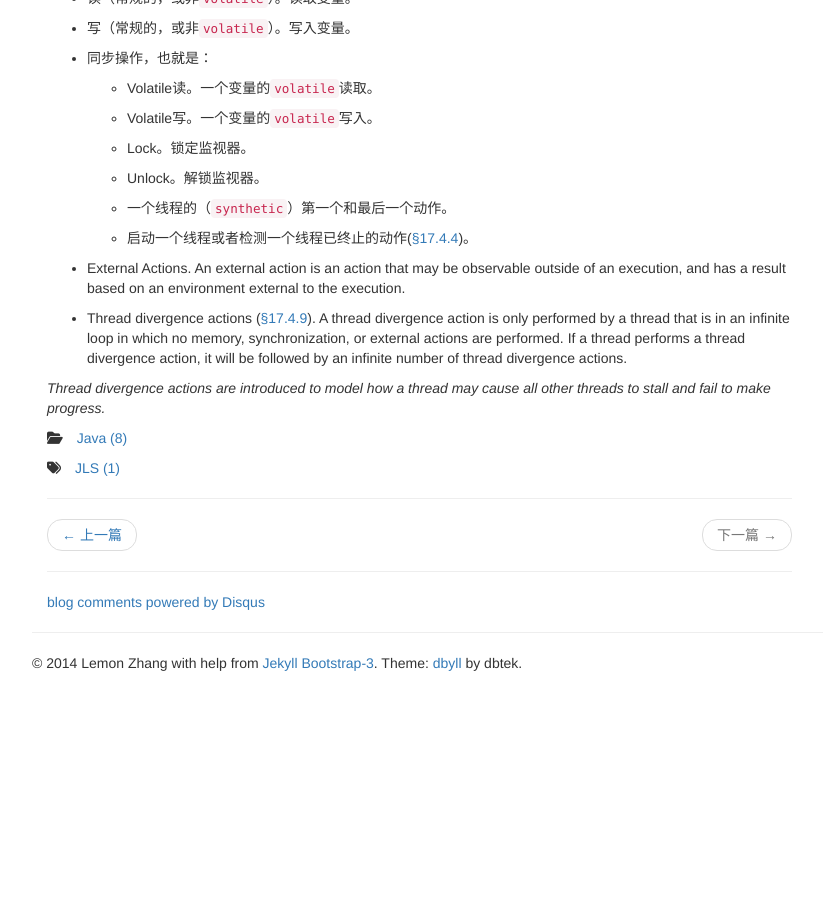
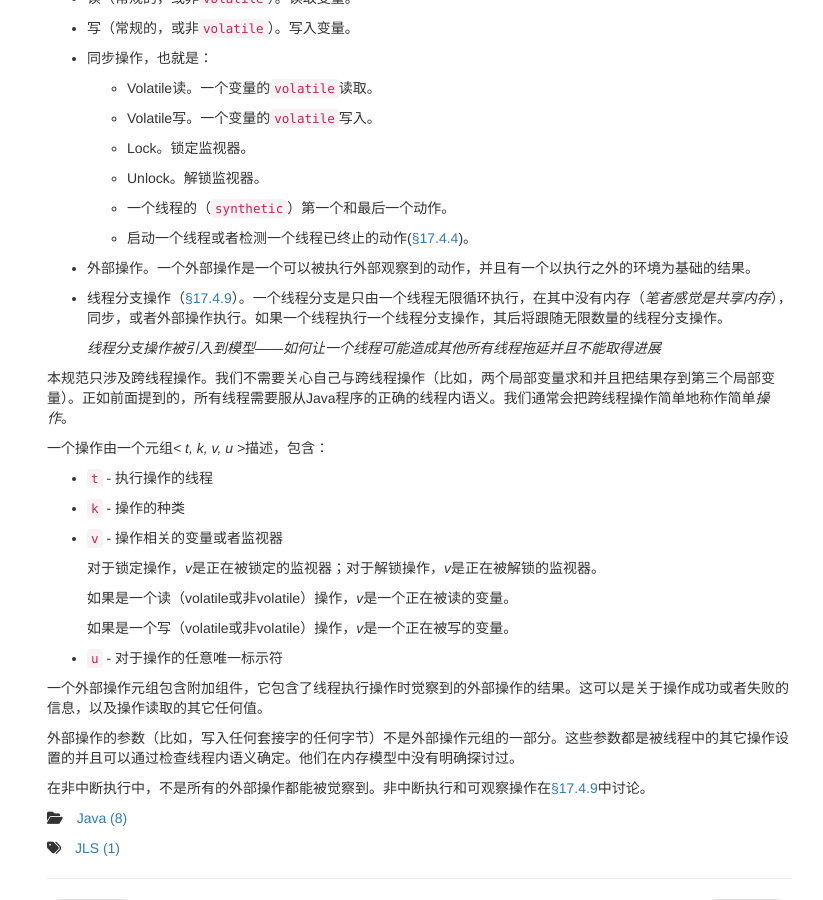
Before and after one commit to cjm0000000/cjm0000000.github.io, a Jekyll site: the page built from _posts/Java/201403/2014-03-03-java-memory-model.md, in a window 1280 px wide and 900 px high, scrolled down 2653 px. Shown: the whole window, without its empty margins (303-1126 px from the left). Built offline with Jekyll 4.4.1, drawn with Linux system fonts in a browser that asks for light colours; nearby versions of some CDN libraries; library files that are not in the unit come from our copies; comment, search, counter and statistics services are not loaded; before the commit the page ends 3336 px from its top, so only the background shows below that.

Commit message:
translate Actions

```diff
--- a/_posts/Java/201403/2014-03-03-java-memory-model.md
+++ b/_posts/Java/201403/2014-03-03-java-memory-model.md
@@ -125,8 +125,32 @@ tags: [JLS]
 
     - 启动一个线程或者检测一个线程已终止的动作([§17.4.4](http://docs.oracle.com/javase/specs/jls/se7/html/jls-17.html#jls-17.4.4))。
 
-- External Actions. An external action is an action that may be observable outside of an execution, and has a result based on an environment external to the execution.
+- 外部操作。一个外部操作是一个可以被执行外部观察到的动作，并且有一个以执行之外的环境为基础的结果。
 
-- Thread divergence actions ([§17.4.9](http://docs.oracle.com/javase/specs/jls/se7/html/jls-17.html#jls-17.4.9)). A thread divergence action is only performed by a thread that is in an infinite loop in which no memory, synchronization, or external actions are performed. If a thread performs a thread divergence action, it will be followed by an infinite number of thread divergence actions.
+- 线程分支操作（[§17.4.9](http://docs.oracle.com/javase/specs/jls/se7/html/jls-17.html#jls-17.4.9)）。一个线程分支是只由一个线程无限循环执行，在其中没有内存（*笔者感觉是共享内存*），同步，或者外部操作执行。如果一个线程执行一个线程分支操作，其后将跟随无限数量的线程分支操作。
 
-*Thread divergence actions are introduced to model how a thread may cause all other threads to stall and fail to make progress.*
+    *线程分支操作被引入到模型——如何让一个线程可能造成其他所有线程拖延并且不能取得进展*
+
+本规范只涉及跨线程操作。我们不需要关心自己与跨线程操作（比如，两个局部变量求和并且把结果存到第三个局部变量）。正如前面提到的，所有线程需要服从Java程序的正确的线程内语义。我们通常会把跨线程操作简单地称作简单*操作*。
+
+一个操作由一个元组*< t, k, v, u >*描述，包含：
+
+- `t` - 执行操作的线程
+
+- `k` - 操作的种类
+
+- `v` - 操作相关的变量或者监视器
+
+    对于锁定操作，*v*是正在被锁定的监视器；对于解锁操作，*v*是正在被解锁的监视器。
+
+    如果是一个读（volatile或非volatile）操作，*v*是一个正在被读的变量。
+
+    如果是一个写（volatile或非volatile）操作，*v*是一个正在被写的变量。
+
+- `u` - 对于操作的任意唯一标示符
+
+一个外部操作元组包含附加组件，它包含了线程执行操作时觉察到的外部操作的结果。这可以是关于操作成功或者失败的信息，以及操作读取的其它任何值。
+
+外部操作的参数（比如，写入任何套接字的任何字节）不是外部操作元组的一部分。这些参数都是被线程中的其它操作设置的并且可以通过检查线程内语义确定。他们在内存模型中没有明确探讨过。
+
+在非中断执行中，不是所有的外部操作都能被觉察到。非中断执行和可观察操作在[§17.4.9](http://docs.oracle.com/javase/specs/jls/se7/html/jls-17.html#jls-17.4.9)中讨论。
```
